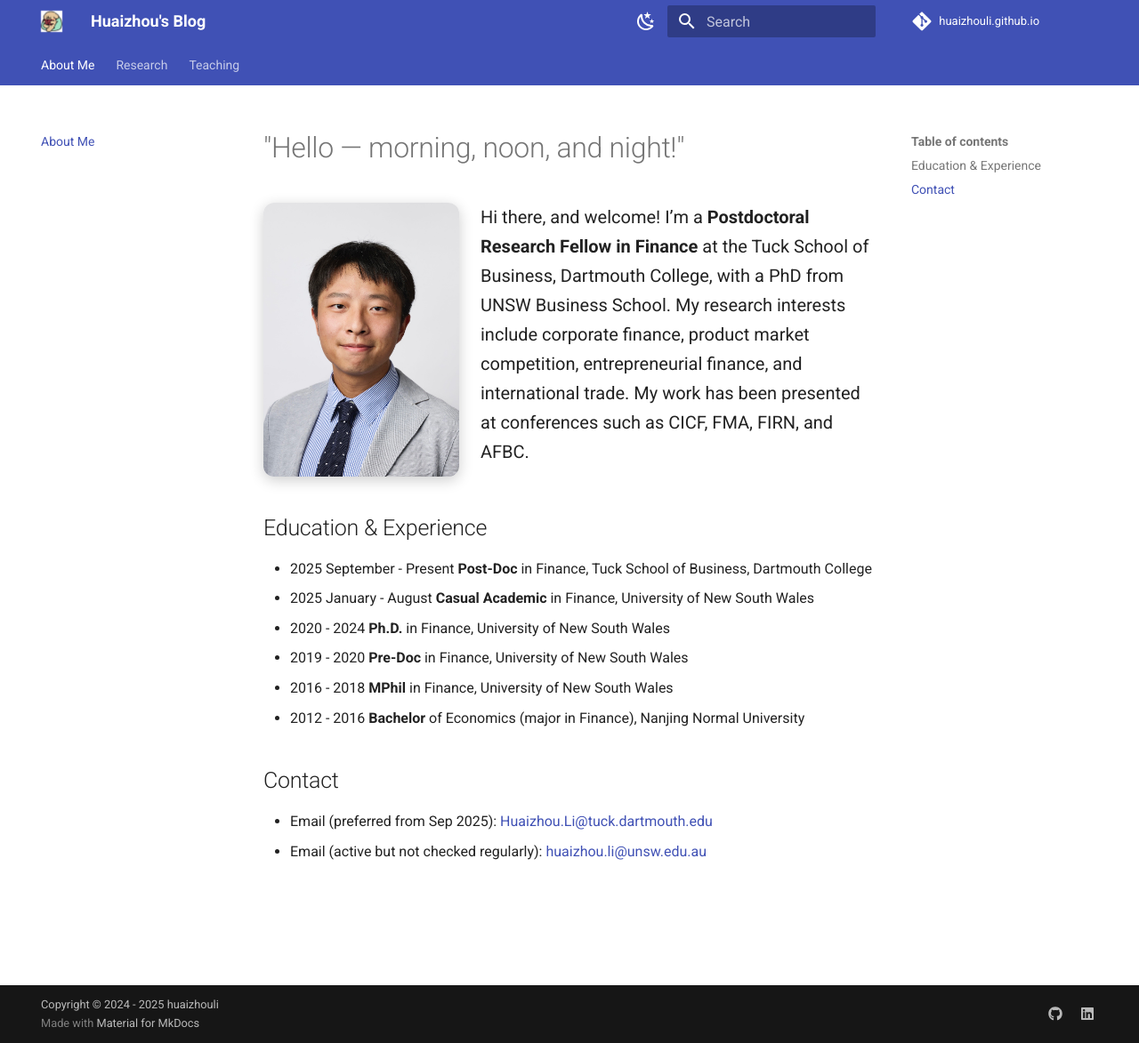
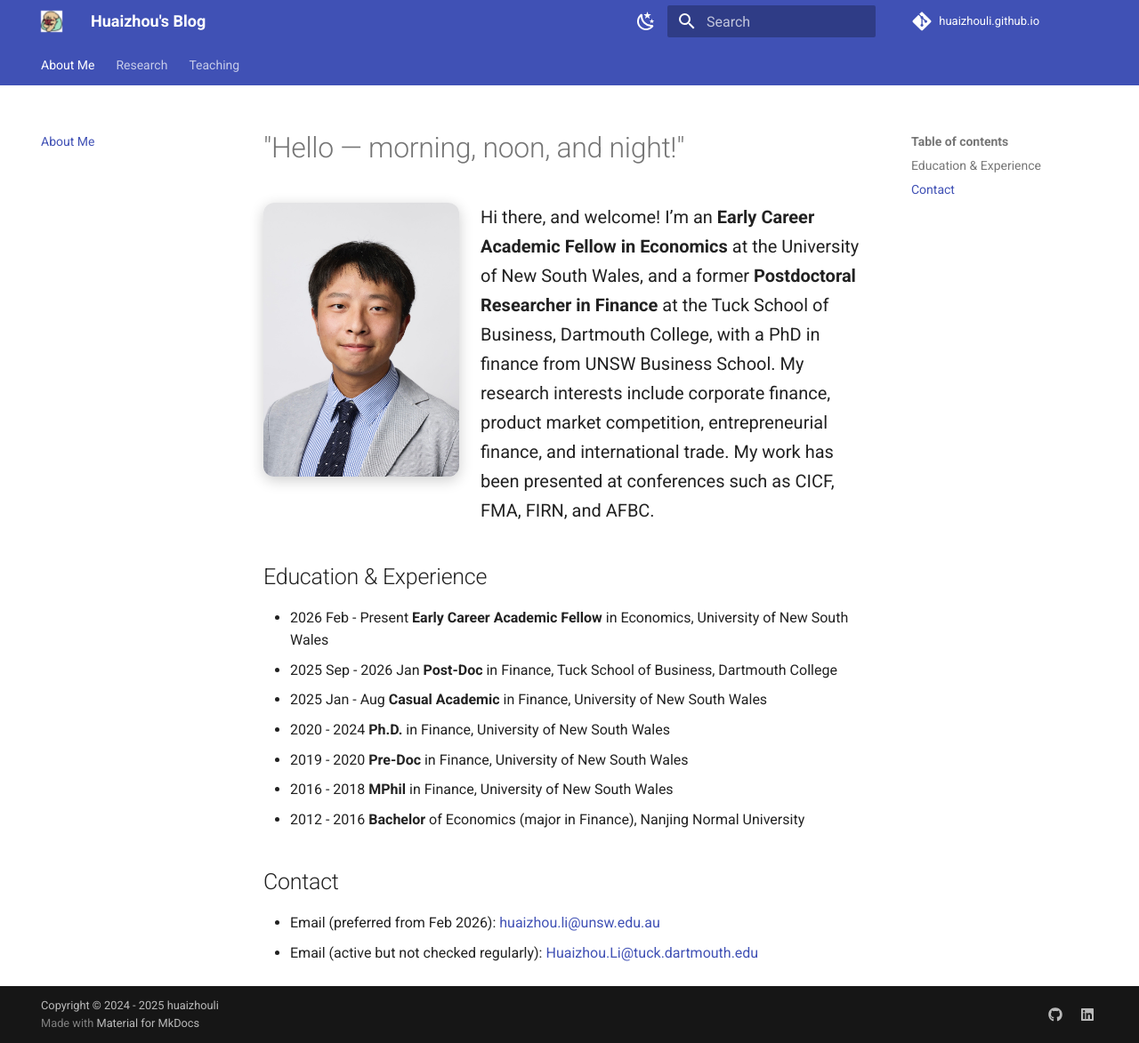
Before and after one commit to huaizhouli/huaizhouli.github.io, an MkDocs documentation site: the page built from docs/index.md, in a window 1280 px wide and 1173 px high. Shown: the whole window at 89% size. Built offline with MkDocs 1.6.1 and Material for MkDocs 9.7.7, drawn with Linux system fonts in a browser that asks for light colours; comment, search, counter and statistics services are not loaded.

Commit message:
Update index.md

```diff
--- a/docs/index.md
+++ b/docs/index.md
@@ -14,7 +14,7 @@
   <!-- Intro (right, default text size) -->
   <div style="flex:1 1 auto; min-width:0; font-size:1rem; line-height:1.65; display:flex; align-items:flex-start;">
     <p style="margin:0;">
-      Hi there, and welcome! I’m a <strong>Postdoctoral Research Fellow in Finance</strong> at the Tuck School of Business, Dartmouth College, with a PhD from UNSW Business School.       My research interests include corporate finance, product market competition, entrepreneurial finance, and international trade.
+      Hi there, and welcome! I’m an <strong>Early Career Academic Fellow in Economics</strong> at the University of New South Wales, and a former <strong>Postdoctoral Researcher in Finance</strong> at the Tuck School of Business, Dartmouth College, with a PhD in finance from UNSW Business School.       My research interests include corporate finance, product market competition, entrepreneurial finance, and international trade.
       My work has been presented at conferences such as CICF, FMA, FIRN, and AFBC.
     </p>
   </div>
@@ -23,8 +23,9 @@
 
 ## Education & Experience
 
-- 2025 September - Present **Post-Doc** in Finance, Tuck School of Business, Dartmouth College
-- 2025 January - August **Casual Academic** in Finance, University of New South Wales
+- 2026 Feb - Present **Early Career Academic Fellow** in Economics, University of New South Wales
+- 2025 Sep - 2026 Jan **Post-Doc** in Finance, Tuck School of Business, Dartmouth College
+- 2025 Jan - Aug **Casual Academic** in Finance, University of New South Wales
 - 2020 - 2024 **Ph.D.** in Finance, University of New South Wales
 - 2019 - 2020 **Pre-Doc** in Finance, University of New South Wales
 - 2016 - 2018 **MPhil** in Finance, University of New South Wales
@@ -32,8 +33,8 @@
 
 ## Contact
 
-- Email (preferred from Sep 2025): [Huaizhou.Li@tuck.dartmouth.edu](mailto:Huaizhou.Li@tuck.dartmouth.edu)
-- Email (active but not checked regularly): [huaizhou.li@unsw.edu.au](mailto:huaizhou.li@unsw.edu.au)
+- Email (preferred from Feb 2026): [huaizhou.li@unsw.edu.au](mailto:huaizhou.li@unsw.edu.au)
+- Email (active but not checked regularly): [Huaizhou.Li@tuck.dartmouth.edu](mailto:Huaizhou.Li@tuck.dartmouth.edu)
 
 <!-- ## News
 
```
